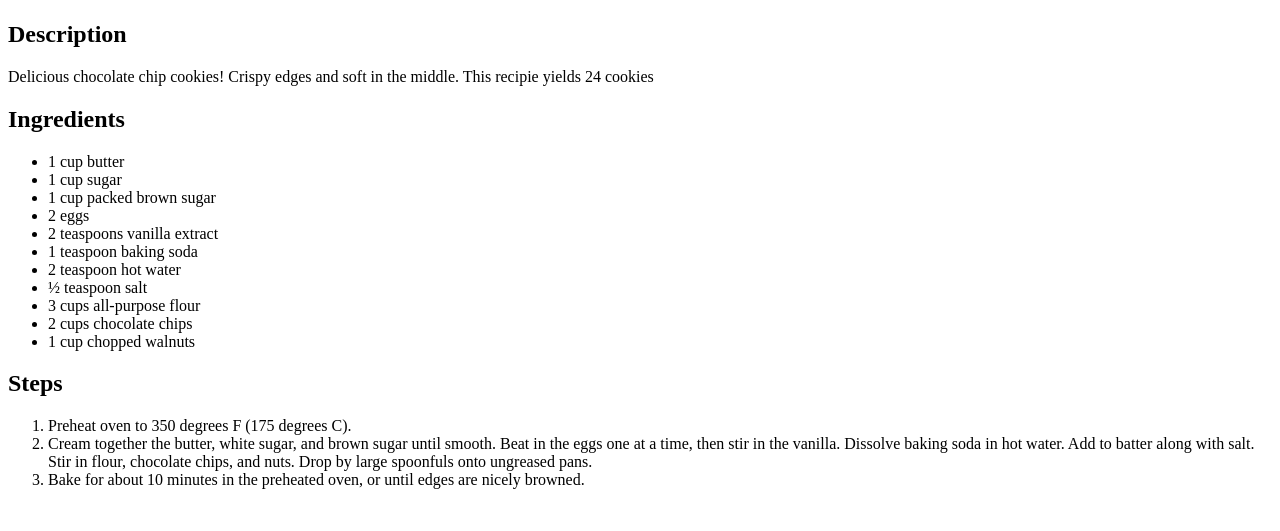
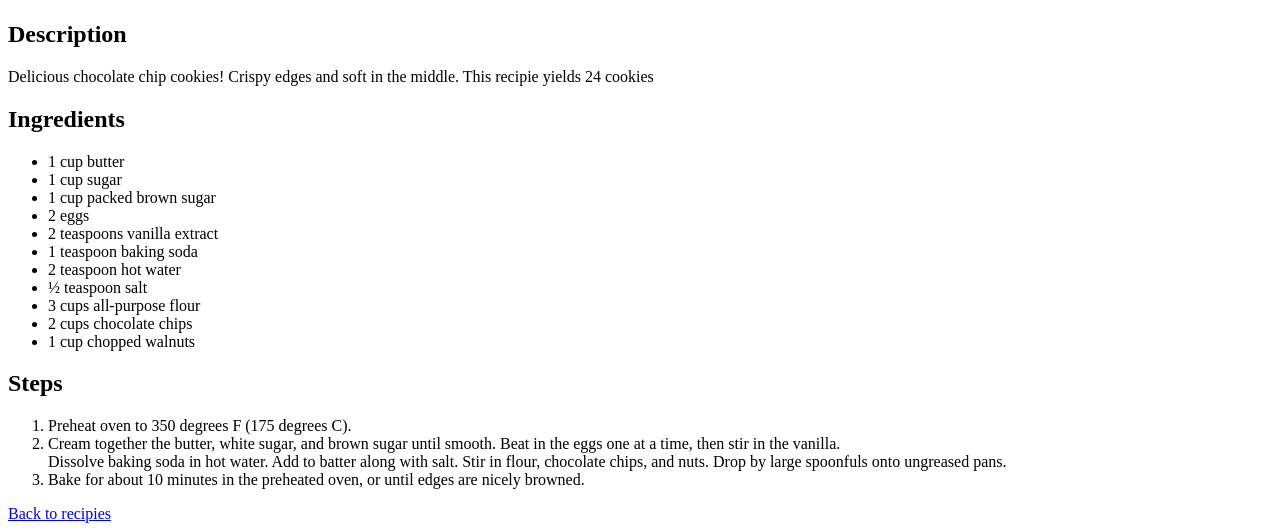
Before and after one commit to nicanor05/odin-recipies, a plain HTML site: page recipies/cookie.html in a window 1280 px wide. Shown: the part 533-1064 px from the top of the page. Before the commit the page ends 1038 px from the top, so only its background shows below. Drawn offline with Linux system fonts and the light colour scheme.

Commit message:
Steps and link back to index

```diff
--- a/recipies/cookie.html
+++ b/recipies/cookie.html
@@ -31,9 +31,11 @@
 
     <ol>
         <li>Preheat oven to 350 degrees F (175 degrees C).</li>
-        <li>Cream together the butter, white sugar, and brown sugar until smooth. Beat in the eggs one at a time, then stir in the vanilla. Dissolve baking soda in hot water. Add to batter along with salt. Stir in flour, chocolate chips, and nuts. Drop by large spoonfuls onto ungreased pans.</li>
+        <li>Cream together the butter, white sugar, and brown sugar until smooth. Beat in the eggs one at a time, then stir in the vanilla. <br>Dissolve baking soda in hot water. Add to batter along with salt. Stir in flour, chocolate chips, and nuts. Drop by large spoonfuls onto ungreased pans.</li>
         <li>Bake for about 10 minutes in the preheated oven, or until edges are nicely browned.</li>
     </ol>
 
+    <a href="../index.html">Back to recipies</a>
+
 </body>
 </html>
```
